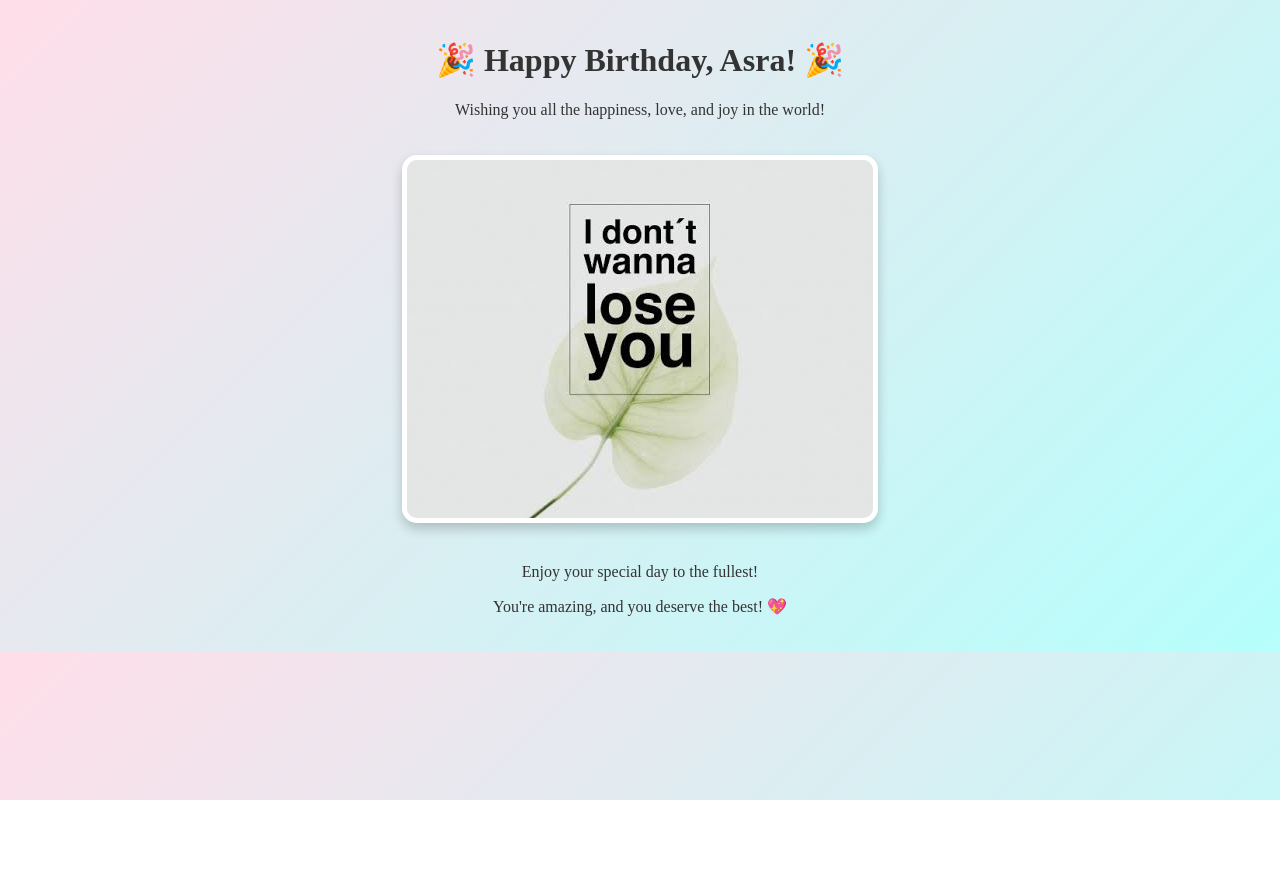
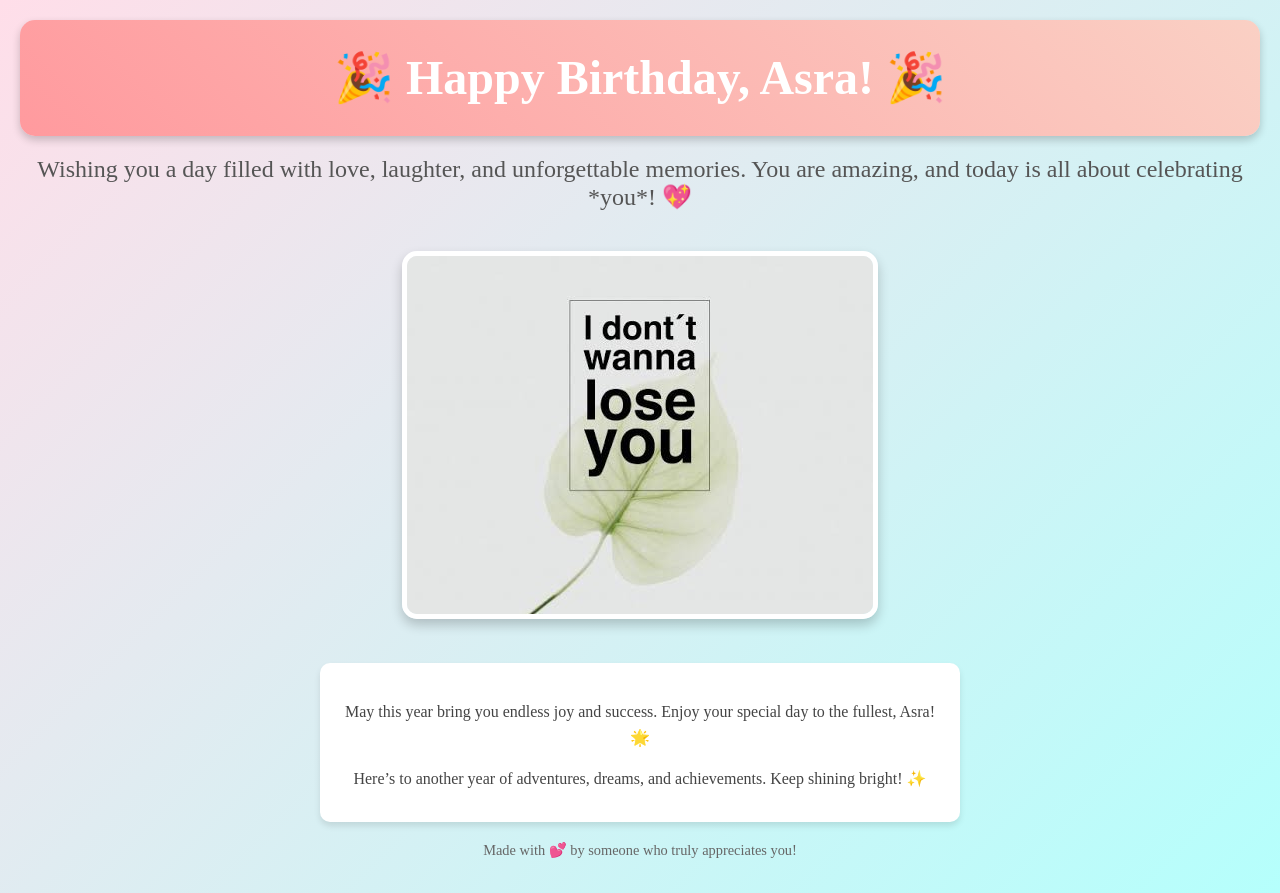
Before and after one commit to Moonlightstar1/Happy-Birthday-, a plain HTML site: page index.html in a window 1280 px wide. Before the commit the page ends 800 px from the top, so only its background shows below. Drawn offline with Linux system fonts and the light colour scheme.

Commit message:
Update index.html

```diff
--- a/index.html
+++ b/index.html
@@ -8,11 +8,18 @@
 </head>
 <body>
     <div class="container">
-        <h1>🎉 Happy Birthday, Asra! 🎉</h1>
-        <p>Wishing you all the happiness, love, and joy in the world!</p>
+        <div class="banner">
+            <h1>🎉 Happy Birthday, Asra! 🎉</h1>
+        </div>
+        <p class="message">Wishing you a day filled with love, laughter, and unforgettable memories. You are amazing, and today is all about celebrating *you*! 💖</p>
         <img src="only.jpg" alt="Happy Birthday, Asra!" class="birthday-image">
-        <p>Enjoy your special day to the fullest!</p>
-        <p>You're amazing, and you deserve the best! 💖</p>
+        <div class="card">
+            <p>May this year bring you endless joy and success. Enjoy your special day to the fullest, Asra! 🌟</p>
+            <p>Here’s to another year of adventures, dreams, and achievements. Keep shining bright! ✨</p>
+        </div>
+        <footer>
+            <p>Made with 💕 by someone who truly appreciates you!</p>
+        </footer>
     </div>
 </body>
 </html>
```
